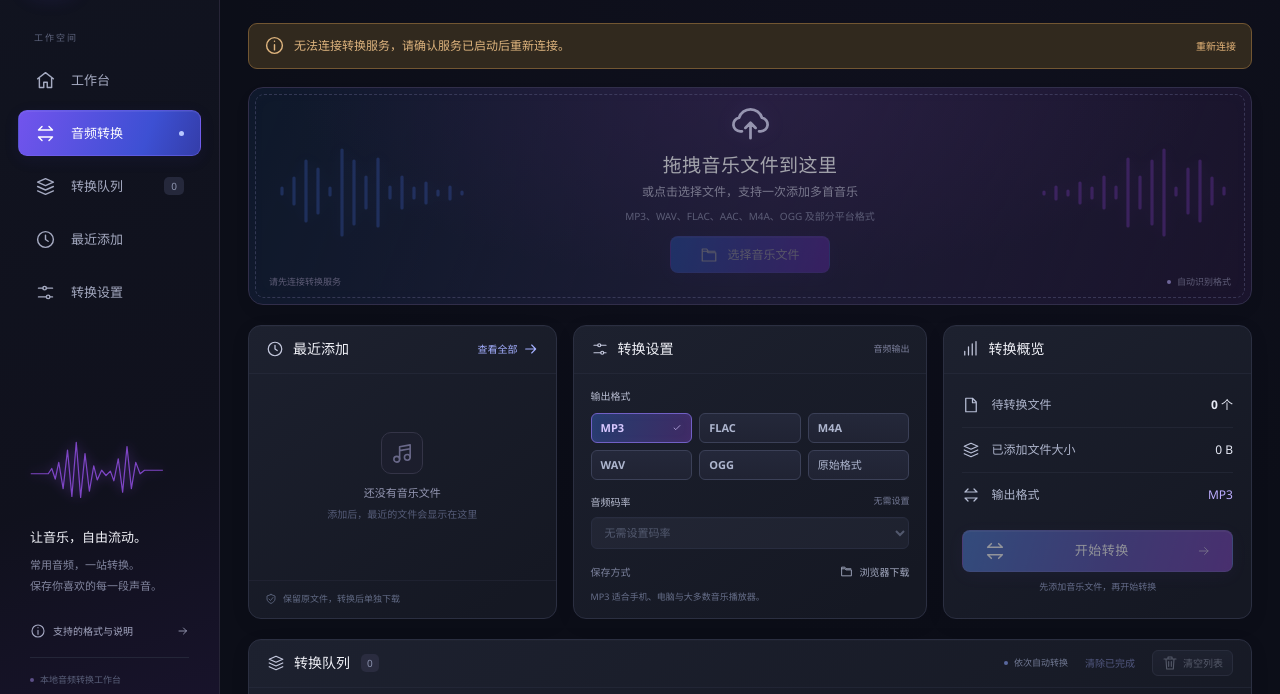
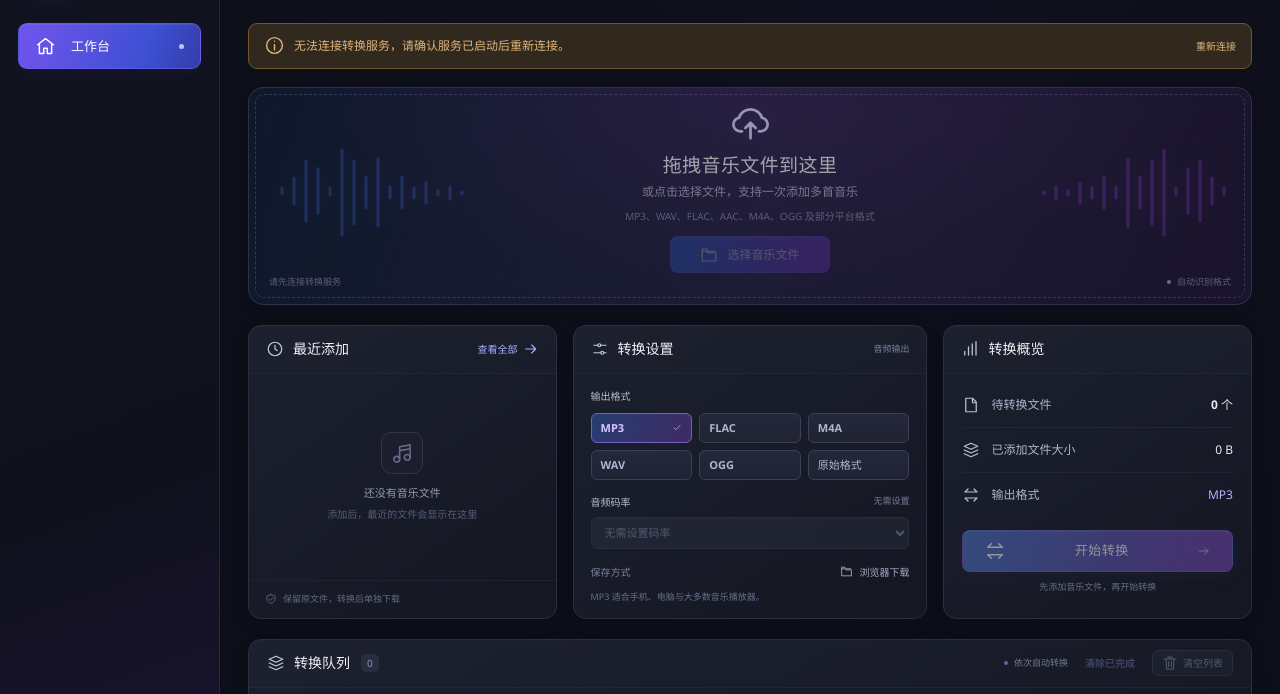
Before and after one commit to Yokiil/music-converter, a plain HTML site: page web/index.html in a window 1280 px wide. Shown: the part 93-787 px from the top of the page. Drawn offline with Linux system fonts and the light colour scheme; files that its build step writes are made by us from their sources; no server answers; files whose address does not match are found by name.

Commit message:
Simplify sidebar to a single workbench link

```diff
--- a/web/app.js
+++ b/web/app.js
@@ -198,7 +198,6 @@ function refresh() {
   const done = items.filter((item) => item.result).length;
   const blocked = items.filter((item) => item.state === 'blocked').length;
   $('file-count').textContent = String(items.length);
-  $('nav-file-count').textContent = String(items.length);
   $('total-size').textContent = bytes(items.reduce((size, item) => size + item.file.size, 0));
   $('clear-completed').disabled = busy || !done;
   renderRecent();
@@ -537,7 +536,6 @@ $('stop').addEventListener('click', () => {
 $('download-all').addEventListener('click', downloadAll);
 $('reconnect').addEventListener('click', connect);
 $('format-grid').addEventListener('change', updateFormats);
-$('formats-help').addEventListener('click', () => $('help-dialog').showModal());
 $('formats-help-top').addEventListener('click', () => $('help-dialog').showModal());
 $('close-help').addEventListener('click', () => $('help-dialog').close());
 $('help-done').addEventListener('click', () => $('help-dialog').close());
--- a/web/index.html
+++ b/web/index.html
@@ -37,20 +37,9 @@
 
   <aside class="sidebar" aria-label="网站导航">
     <a class="brand" href="#overview" aria-label="声转首页"><span class="brand-mark"><svg class="icon"><use href="#i-wave"/></svg></span><span>声转<span class="brand-en">MUSIC CONVERTER</span></span></a>
-    <p class="nav-caption">工作空间</p>
     <nav class="side-nav" aria-label="主导航">
-      <a class="nav-item" href="#overview"><svg class="icon"><use href="#i-home"/></svg><span>工作台</span></a>
-      <a class="nav-item active" href="#upload-section" aria-current="location"><svg class="icon"><use href="#i-convert"/></svg><span>音频转换</span><span class="nav-active-dot"></span></a>
-      <a class="nav-item" href="#queue-section"><svg class="icon"><use href="#i-layers"/></svg><span>转换队列</span><span id="nav-file-count" class="nav-count">0</span></a>
-      <a class="nav-item" href="#recent-section"><svg class="icon"><use href="#i-clock"/></svg><span>最近添加</span></a>
-      <a class="nav-item" href="#settings-section"><svg class="icon"><use href="#i-settings"/></svg><span>转换设置</span></a>
+      <a class="nav-item active" href="#overview" aria-current="location"><svg class="icon"><use href="#i-home"/></svg><span>工作台</span><span class="nav-active-dot"></span></a>
     </nav>
-    <div class="sidebar-bottom">
-      <svg class="sidebar-wave" viewBox="0 0 180 80" aria-hidden="true"><path d="M0 42h20l4-6 4 12 4-19 5 30 5-44 5 53 5-62 5 63 5-50 5 43 5-29 4 16 5-11 5 6 5-5 4 11 5-25 5 38 5-52 5 48 5-30 5 13 5-4h21"/></svg>
-      <h2>让音乐，自由流动。</h2><p>常用音频，一站转换。<br>保存你喜欢的每一段声音。</p>
-      <button class="sidebar-help" id="formats-help"><svg class="icon small"><use href="#i-info"/></svg>支持的格式与说明<svg class="icon small"><use href="#i-arrow"/></svg></button>
-      <div class="sidebar-footnote"><span></span>本地音频转换工作台</div>
-    </div>
   </aside>
 
   <main class="page-shell" id="overview">
--- a/web/styles.css
+++ b/web/styles.css
@@ -33,7 +33,7 @@ button, a, select, input { outline-offset: 4px; }
 .brand-mark .icon { width: 29px; height: 29px; stroke-width: 2; }
 .brand-en { display: block; font-size: 8px; font-weight: 500; color: #aaa5c5; letter-spacing: 1.1px; margin-top: 5px; }
 .nav-caption { color: #5f657e; font-size: 9px; letter-spacing: 2px; margin: 42px 16px 12px; }
-.side-nav { display: flex; flex-direction: column; gap: 7px; }
+.side-nav { display: flex; flex-direction: column; gap: 7px; margin-top: 34px; }
 .nav-item { display: flex; align-items: center; gap: 15px; height: 46px; padding: 0 16px; border: 1px solid transparent; border-radius: 9px; color: #a5aac1; font-size: 13px; transition: color .15s, background .15s; }
 .nav-item:hover { background: #202236; color: white; }
 .nav-item.active { background: linear-gradient(110deg, #7254ed, #3d50d3 70%, #343da9); color: white; border-color: #7467ed80; box-shadow: 0 4px 16px #4538c318, inset 0 1px 0 #ffffff10; }
```
Also changed, not shown: 1 other file.
